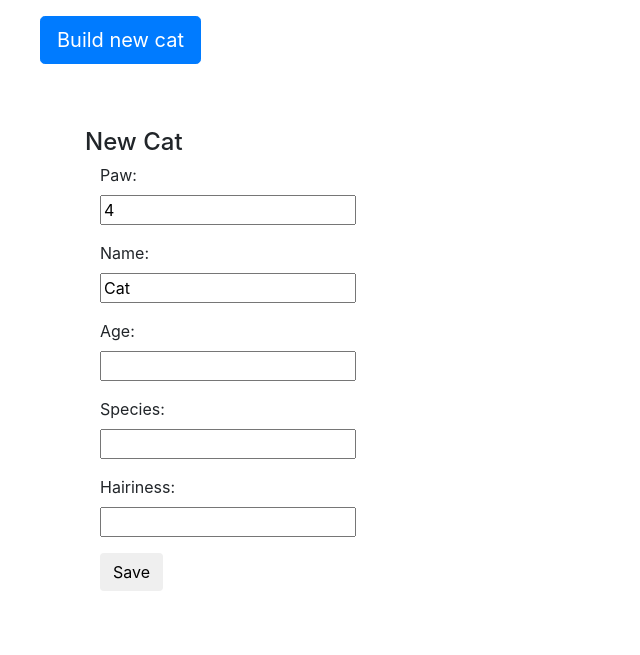
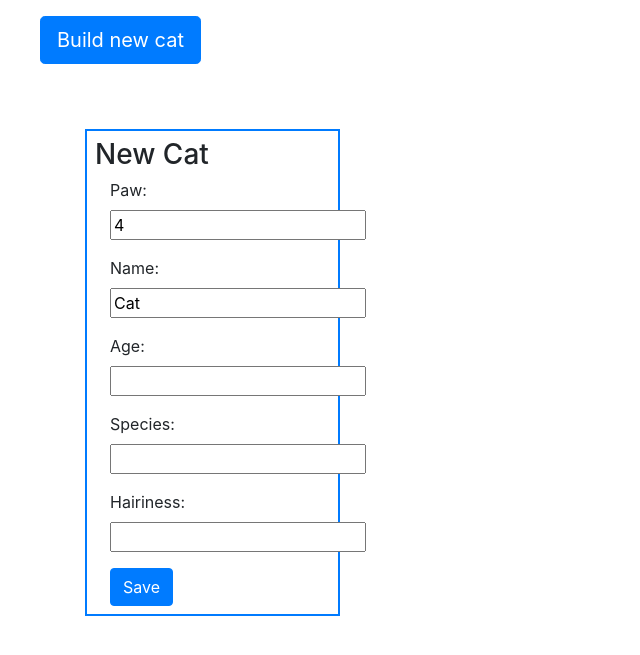
Before and after one commit to solliter/catsbuilder, a Django app: a page that uses template/base.html in a window 1280 px wide. Shown: the part 56-711 px from the top of the page, without its empty margins (0-640 px from the left). Run offline with Django 3.2, Linux system fonts and the light colour scheme; some libraries are stand-ins or nearby versions.

Commit message:
delete+boarder

```diff
--- a/catbuilder/urls.py
+++ b/catbuilder/urls.py
@@ -1,11 +1,14 @@
 from django.conf.urls import url
 from . import views
+
 
 
 urlpatterns = [
     url(r'^$', views.home, name='home'),
     url(r'^new/$', views.new_cat, name='new_cat'),
     url(r'^edit/(?P<pk>[0-9]+)/$', views.cat_edit, name='cat_edit'),
+    url(r'^delete/(?P<pk>[0-9]+)/$', views.cat_delete, name='cat_delete')
+
 
 
 ]
--- a/catbuilder/views.py
+++ b/catbuilder/views.py
@@ -2,7 +2,7 @@ from django.shortcuts import render, get_object_or_404
 from .models import Cat
 from .forms import CatForm
 from django.shortcuts import redirect
-# Create your views here.
+
 
 def home(request):
     template = "base.html"
@@ -36,3 +36,13 @@ def cat_edit(request, pk):
     else:
         form = CatForm(instance=cat)
     return render(request, 'new_cat.html', {'form': form})
+
+
+def cat_delete(request, pk):
+    cat = get_object_or_404(Cat, pk=pk)  # Get your current cat
+
+    if request.method == 'POST':         # If method is POST,
+        cat.delete()                     # delete the cat.
+        return redirect('/')             # Finally, redirect to the homepage.
+
+    return render(request, 'base.html', {'cat': cat})
--- a/template/base.html
+++ b/template/base.html
@@ -13,14 +13,25 @@
      <div class="col-sm-6 text-center col-sm-offset-3">
 <div class="row">
 {% for obj in object_list %}
+
 <div class="col-lg-4 ">
+   <div style="border:2px solid #007bff;padding: 8px">
           <h3>Name: {{ obj.name }}</h3></br>
-
+ <a class="btn btn-primary" href="{% url 'cat_edit' pk=obj.pk %}" role="button">Change the cat</a>
     <p> <dt>Numbers of paw:</dt> <dd>{{ obj.paw }}</dd>
              <dt> Age:</dt><dd>{{ obj.age }}</dd>
              <dt> Species:</dt><dd>{{ obj.species }}</dd>
              <dt> Hairiness:</dt><dd>{{ obj.hairiness }}</dd></p>
-          <p><a class="btn btn-primary" href="{% url 'cat_edit' pk=obj.pk %}" role="button">Change the cat</a></p>
+
+
+
+    <form action="{% url 'cat_delete' pk=obj.pk %}" method="post">
+    {% csrf_token %}
+        <p><input class="btn btn-primary" type="submit" role="button" value="Delete the cat"></p>
+
+</form>
+       </div>
+     </br>
         </div>
 
 {% endfor %}
--- a/template/new_cat.html
+++ b/template/new_cat.html
@@ -8,18 +8,17 @@
 
  <div class="container">
 <div class="row">
-<div class="col-md-6 col-md-offset-3">
-
-
-<h4>New Cat</h4>
+<div class="col-sm-3 col-md-offset-3">
+<div style="border:2px solid #007bff;padding: 8px">
+<h3>New Cat</h3>
 
  <div class="col-lg-4">
         <form method="POST" class="post-form" >{% csrf_token %}
             {{ form.as_p }}
-            <button type="submit" class="save btn btn-default">Save</button>
+            <button class="btn btn-primary" type="submit" class="save btn btn-default">Save</button>
         </form>
  </div>
-
+</div>
 
 </div></div></div>
 {% endblock %}
```
Also changed, not shown: template/snippets/base.html (deleted, +0 -39 lines), db.sqlite3, 2 other files.
